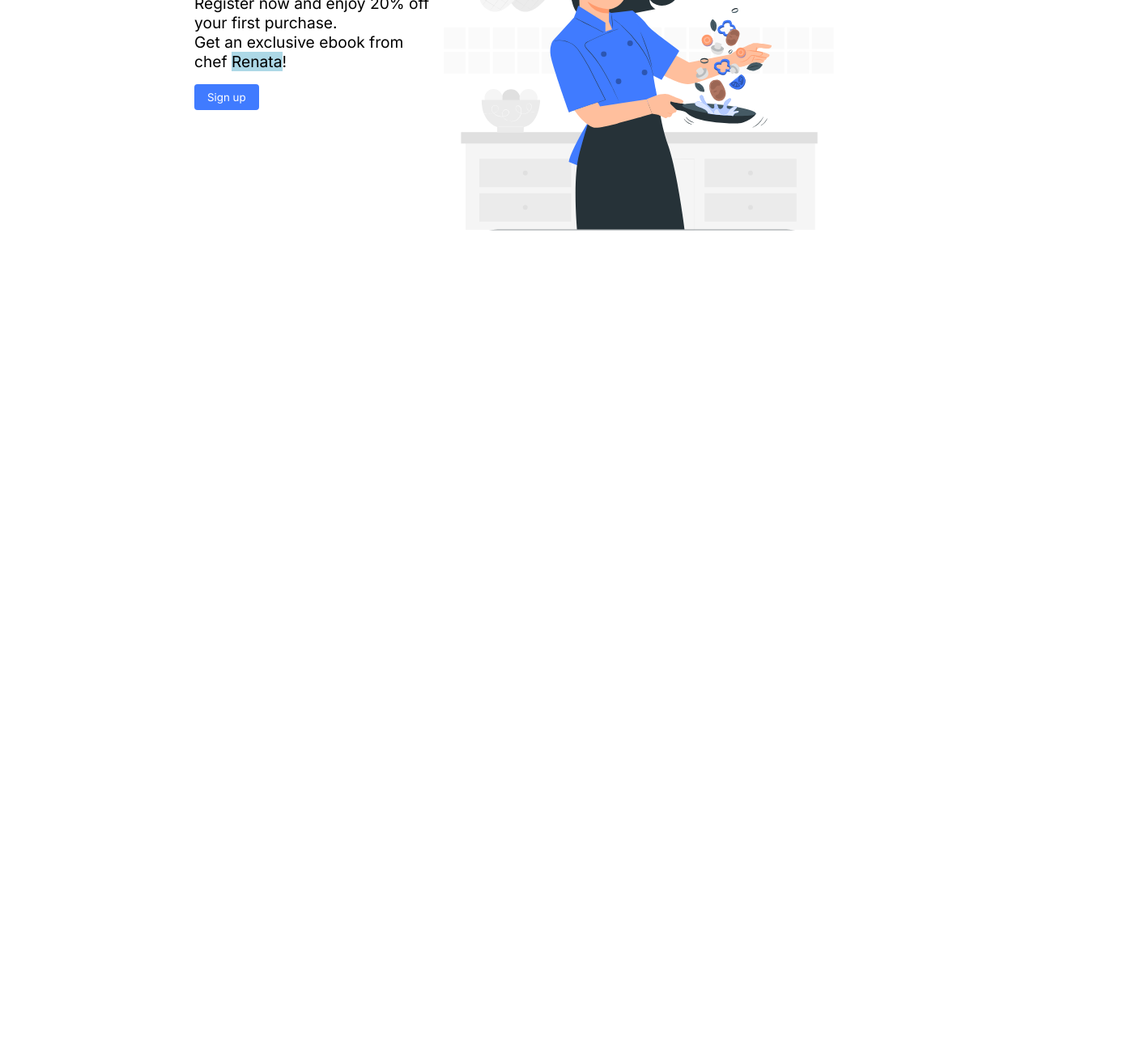
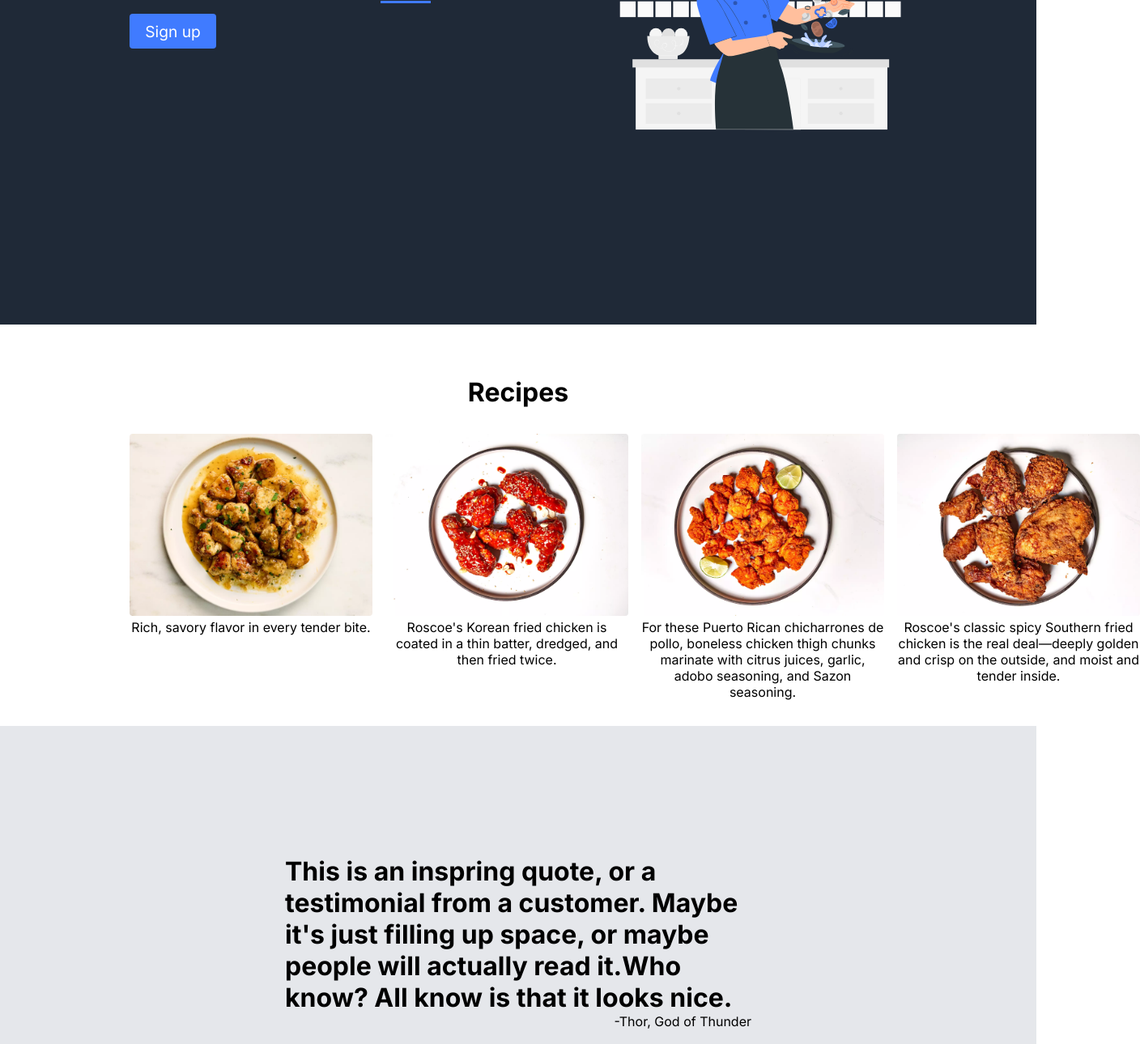
Before and after one commit to riddsep/recipes--page, a plain HTML site: page index.html in a window 1280 px wide. Shown: the part 399-1689 px from the top of the page at 81% size, 1408 px wide, since content can reach past the window. Before the commit the page ends 800 px from the top, so only its background shows below. Drawn offline with Linux system fonts and the light colour scheme.

Commit message:
feat: Add section menu

```diff
--- a/index.html
+++ b/index.html
@@ -17,7 +17,7 @@
       <nav>
         <h1>Recette</h1>
         <ul class="nav-links">
-          <li class="link-item"><a href="#">Ingredients</a></li>
+          <li class="link-item"><a href="#">Recipes</a></li>
           <li class="link-item"><a href="#">Features</a></li>
           <li class="link-item"><a href="#">Products</a></li>
         </ul>
@@ -35,5 +35,45 @@
         <img src="./img/chef-pana.svg" alt="" class="hero-img" />
       </section>
     </header>
+    <section class="section ingredients">
+      <h1>Recipes</h1>
+      <div class="menu__ingredients">
+        <div class="item">
+          <img src="./img/image-1.webp" alt="" class="menu-img" />
+          <p>Rich, savory flavor in every tender bite.</p>
+        </div>
+        <div class="item">
+          <img src="./img/image-2.webp" alt="" class="menu-img" />
+          <p>
+            Roscoe's Korean fried chicken is coated in a thin batter, dredged,
+            and then fried twice.
+          </p>
+        </div>
+        <div class="item">
+          <img src="./img/image-3.webp" alt="" class="menu-img" />
+          <p>
+            For these Puerto Rican chicharrones de pollo, boneless chicken thigh
+            chunks marinate with citrus juices, garlic, adobo seasoning, and
+            Sazon seasoning.
+          </p>
+        </div>
+        <div class="item">
+          <img src="./img/image-4.webp" alt="" class="menu-img" />
+          <p>
+            Roscoe's classic spicy Southern fried chicken is the real
+            deal—deeply golden and crisp on the outside, and moist and tender
+            inside.
+          </p>
+        </div>
+      </div>
+    </section>
+    <div class="section testimonial">
+      <h1>
+        This is an inspring quote, or a testimonial from a customer. Maybe it's
+        just filling up space, or maybe people will actually read it.Who know?
+        All know is that it looks nice.
+      </h1>
+      <p>-Thor, God of Thunder</p>
+    </div>
   </body>
 </html>
--- a/style.css
+++ b/style.css
@@ -4,28 +4,37 @@
   box-sizing: border-box;
   font-family: Inter, sans-serif;
 }
-
+header {
+  background-color: #1f2937;
+  min-height: 100vh;
+  color: #fff;
+}
 nav {
   display: flex;
   justify-content: space-between;
-  padding: 2rem 15rem;
+  padding: 2rem 10rem;
   margin-bottom: 5rem;
   align-items: center;
   box-shadow: 0 0 5px rgba(0, 0, 0, 0.3);
+}
+nav h1 {
+  font-size: 2rem;
 }
 
 .nav-links {
   display: flex;
   gap: 40px;
   list-style: none;
-  font-weight: 500;
+  font-weight: 400;
+  justify-content: end;
 }
 .link-item a {
+  font-size: 1.1rem;
   text-decoration: none;
-  color: #000;
+  color: #fff;
 }
 .section {
-  padding: 2rem 15rem;
+  padding: 2rem 10rem;
 }
 .section.hero {
   display: flex;
@@ -33,9 +42,11 @@ nav {
 }
 .hero__cta {
   padding-top: 5rem;
+  flex: auto;
 }
 .hero-img {
-  max-width: 500px;
+  width: 300px;
+  flex: auto;
 }
 .hero__cta h1 {
   font-size: 2.5rem;
@@ -48,12 +59,43 @@ nav {
   margin-bottom: 1rem;
 }
 .highlight {
-  background-color: lightblue;
+  border-bottom: 3px solid #407bff;
 }
 .signup-btn {
-  padding: 0.5rem 1rem;
+  font-size: 1.2rem;
+  padding: 0.6rem 1.2rem;
   background-color: #407bff;
   color: #fff;
   border-radius: 4px;
   border: none;
+  cursor: pointer;
 }
+
+.ingredients h1 {
+  text-align: center;
+  font-size: 2rem;
+  margin: 2rem 0;
+}
+.menu-img {
+  width: 300px;
+  height: auto;
+  border-radius: 4px;
+}
+.menu__ingredients {
+  display: flex;
+  gap: 1rem;
+}
+.menu__ingredients .item {
+  width: 300px;
+  max-width: 500px;
+}
+.item p {
+  text-align: center;
+}
+.section.testimonial {
+  padding: 10rem 22rem;
+  background-color: #e5e7eb;
+}
+.section.testimonial p {
+  text-align: end;
+}
```
Also changed, not shown: img/image-1.webp (added), img/image-2.webp (added), img/image-3.webp (added), img/image-4.webp (added).
